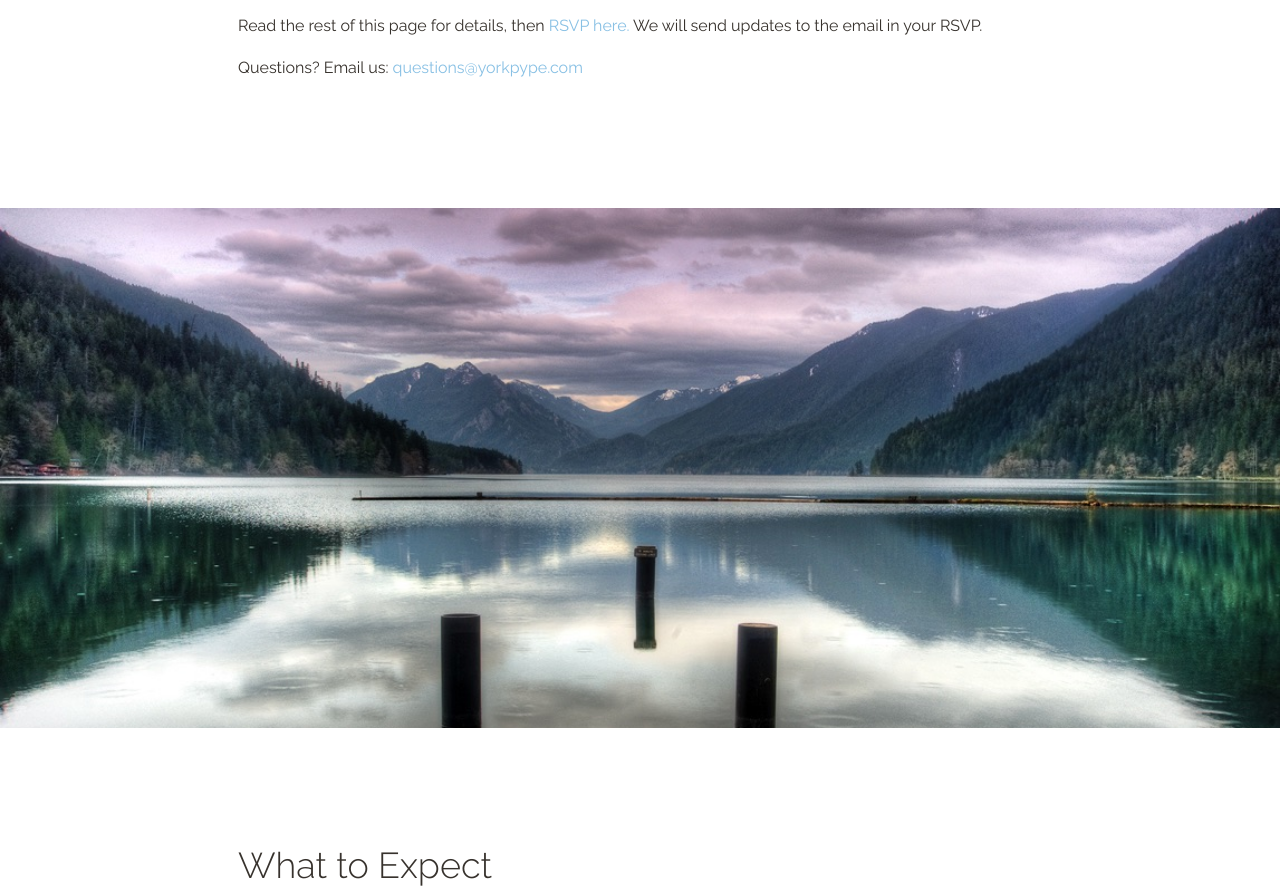
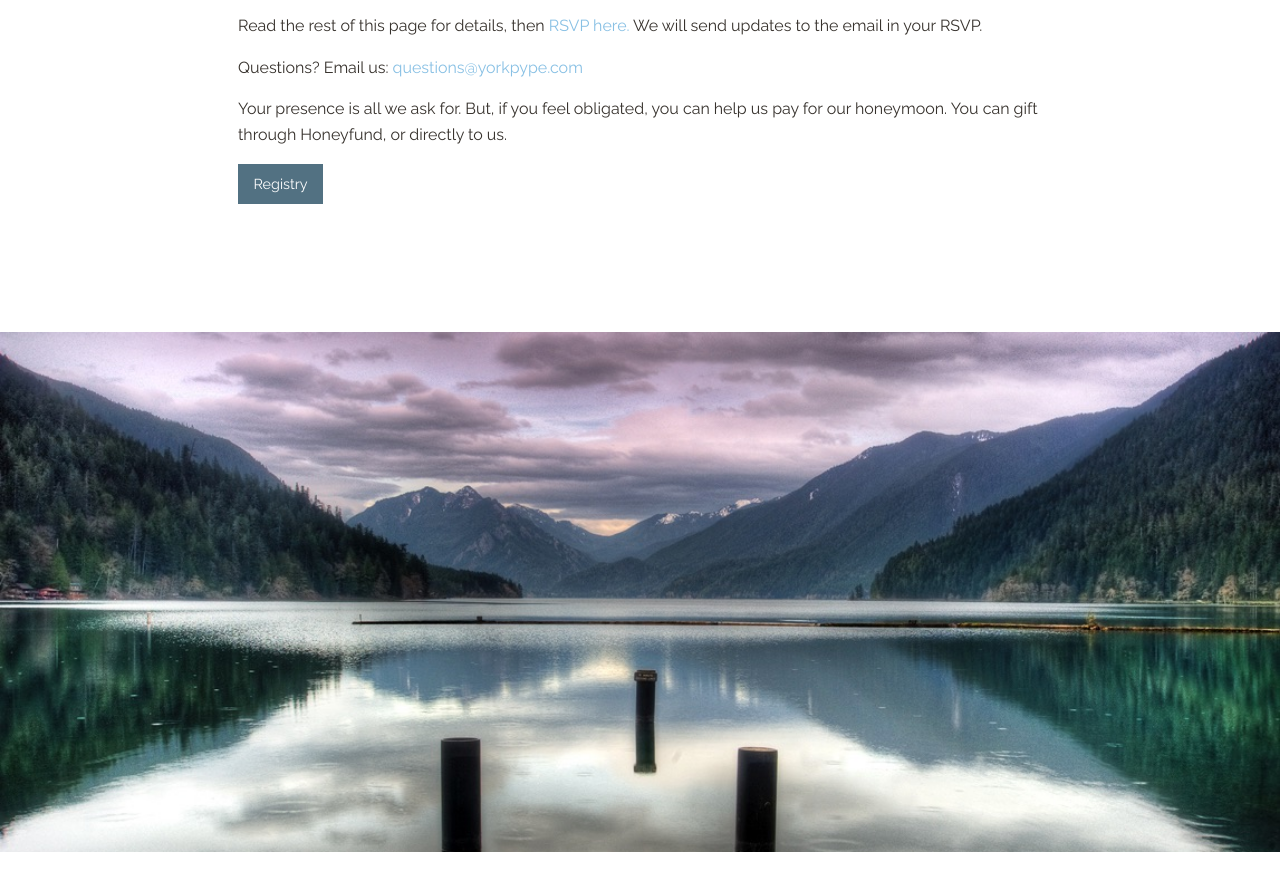
Before and after one commit to mattyork/wedding, a website: page index.html in a window 1280 px wide. Shown: the part 986-1882 px from the top of the page. Drawn offline with Linux system fonts and the light colour scheme.

Commit message:
Add registry

```diff
--- a/index.html
+++ b/index.html
@@ -37,6 +37,13 @@
       We will send updates to the email in your RSVP.
     </p>
     <p>Questions? Email us: <a href="mailto:questions@yorkpype.com">questions@yorkpype.com</a></p>
+    <p>
+      Your presence is all we ask for.
+      But, if you feel obligated, you can help us pay for our honeymoon.
+      You can gift through Honeyfund, or directly to us.
+    </p>
+    <a class="button" href="https://www.honeyfund.com/wedding/YorkPype#registry">Registry</a>
+
   </section>
 
   <div class="large-img lake-img"></div>
```
